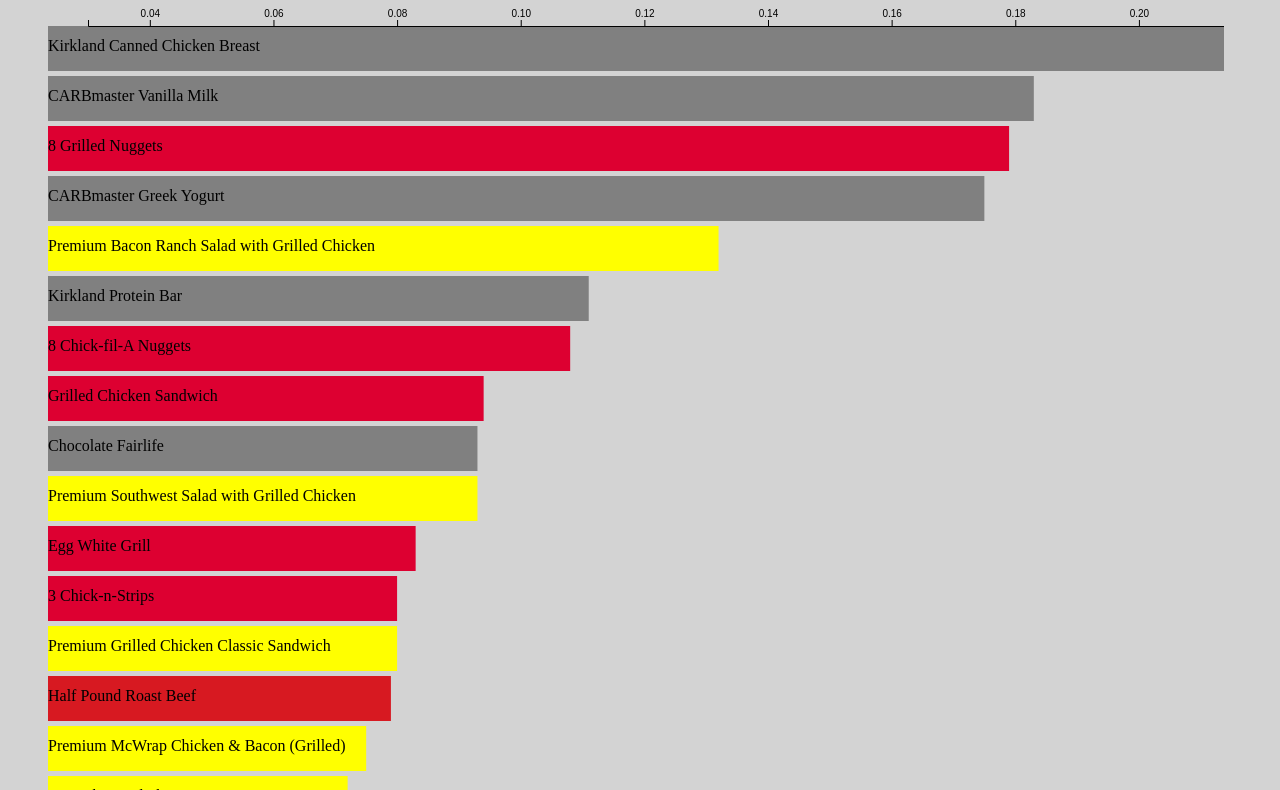
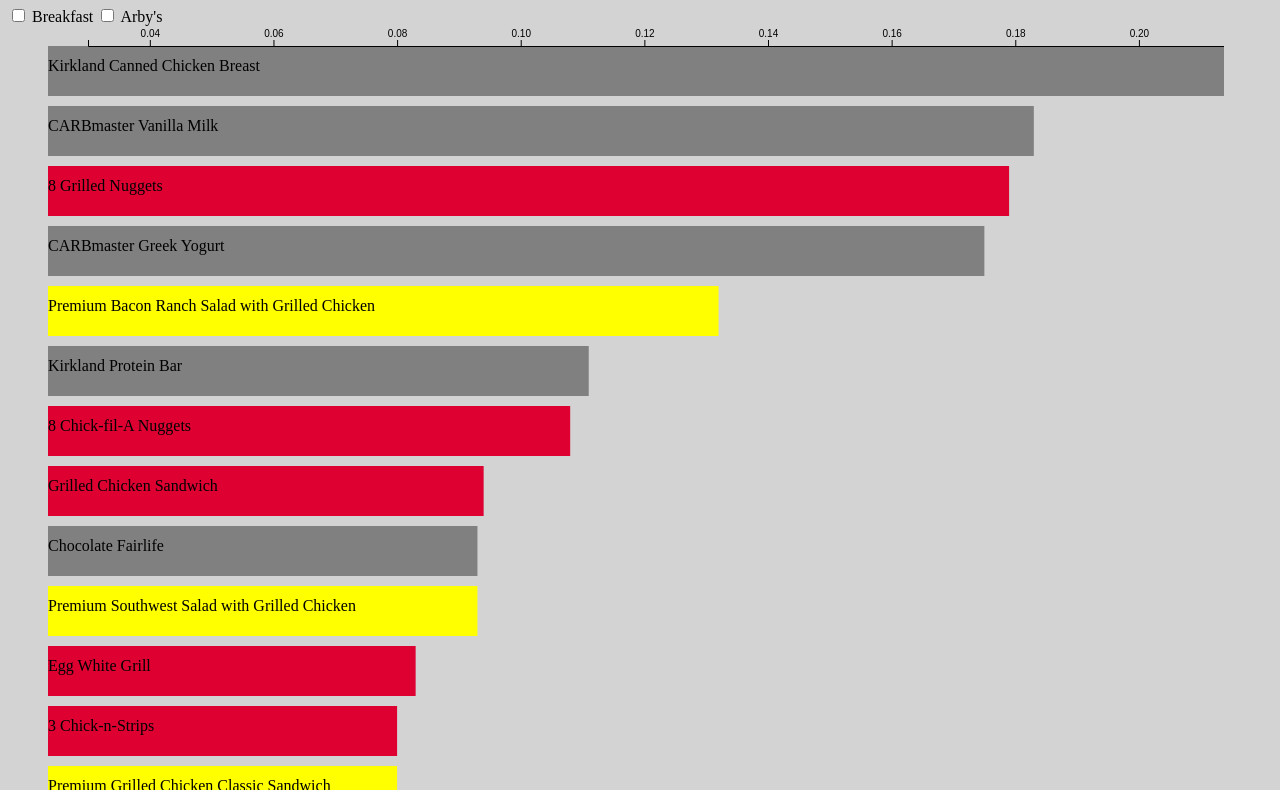
Before and after one commit to chris30269/protons, a plain HTML site: page index.html in a window 1280 px wide. Shown: the part 60-850 px from the top of the page. Drawn offline with nearby package versions, Linux system fonts and the light colour scheme.

Commit message:
the forgotten commit

```diff
--- a/data.js
+++ b/data.js
@@ -728,6 +728,14 @@ var food = [
 		"price":1.3,
 		"breakfast":true
 	},
+	{
+		"restaurant":1,
+		"name":"SMOKEHOUSE CHICKEN",
+		"calories":530,
+		"protein":30,
+		"price":1.3,
+		"breakfast":false
+	},
 ];
 
 var restaurants = {
--- a/index.html
+++ b/index.html
@@ -7,17 +7,33 @@
 </head>
 <body>
 	<h1>Protons</h1>
+    <div id="filters">
+        <input type="checkbox" id="breakfastCheck">
+        <label for="breakfastCheck">Breakfast</label>
+        <input type="checkbox" id="Arby'sCheck">
+        <label for="Arby'sCheck">Arby's</label>
+    </div>
 </body>
 <script type="text/javascript">
+    var filters = d3.select("input")
+        .data(restaurants)
+        .enter()
+        .append("input")
+            .attr("id", function(d, i){
+                return d.i+"check";
+            })
+            .attr("type", "checkbox");
+    console.log(filters);
     var barHeight = 50;
     var margin = {
         "left":40,
         "right":20,
         "top":20,
-        "bottom":20
+        "bottom":20,
+        "bars":10
     };
     var width = window.innerWidth*0.95;
-    var height = (barHeight*margin.top)*food.length;
+    var height = (barHeight+margin.bars)*food.length;
 
     var div = d3.select("body").append("div")
         .attr("class", "tooltip")
@@ -52,9 +68,9 @@
             .attr("width", function(d,i){
                 return x(proteinPerCalorie(d.protein, d.calories));
             })
-            .attr("height", barHeight*0.9)
+            .attr("height", barHeight)
             .attr("y",function(d,i){
-                return (i*barHeight)+margin.top;
+                return i*(barHeight+margin.bars)+margin.top;
             })
             .attr("x", function(d,i){
                 // return  x(proteinPerCalorie(d.protein, d.calories));
@@ -79,7 +95,7 @@
             .enter().append("text")
             .attr("class", "text")
             .attr("y", function(d, i){
-                return (i*barHeight)+margin.top+(0.5*barHeight);
+                return i*(barHeight+margin.bars)+margin.top+(0.5*barHeight);
             })
             .attr("x", function(d, i){
                 // return x(proteinPerCalorie(d.protein, d.calories));
```
